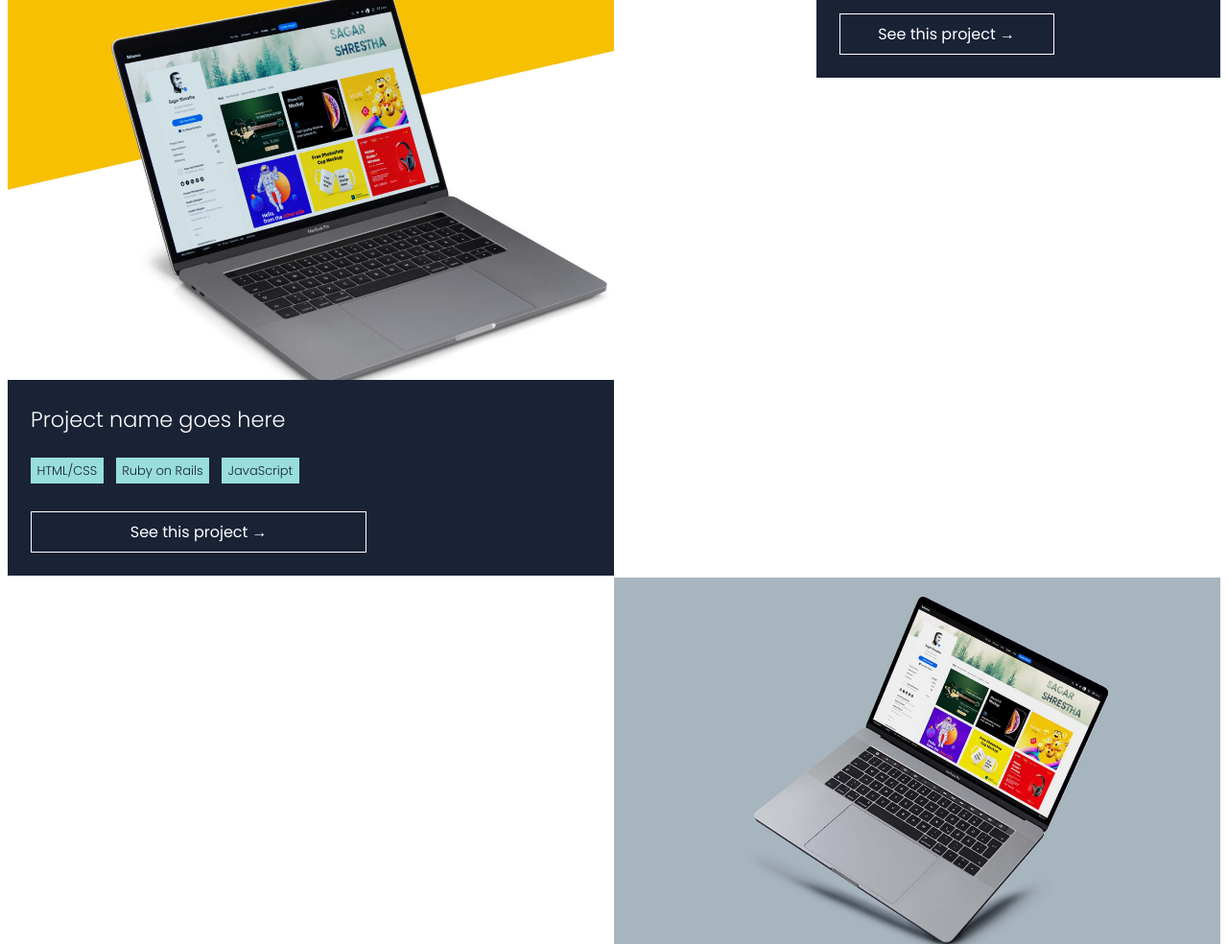
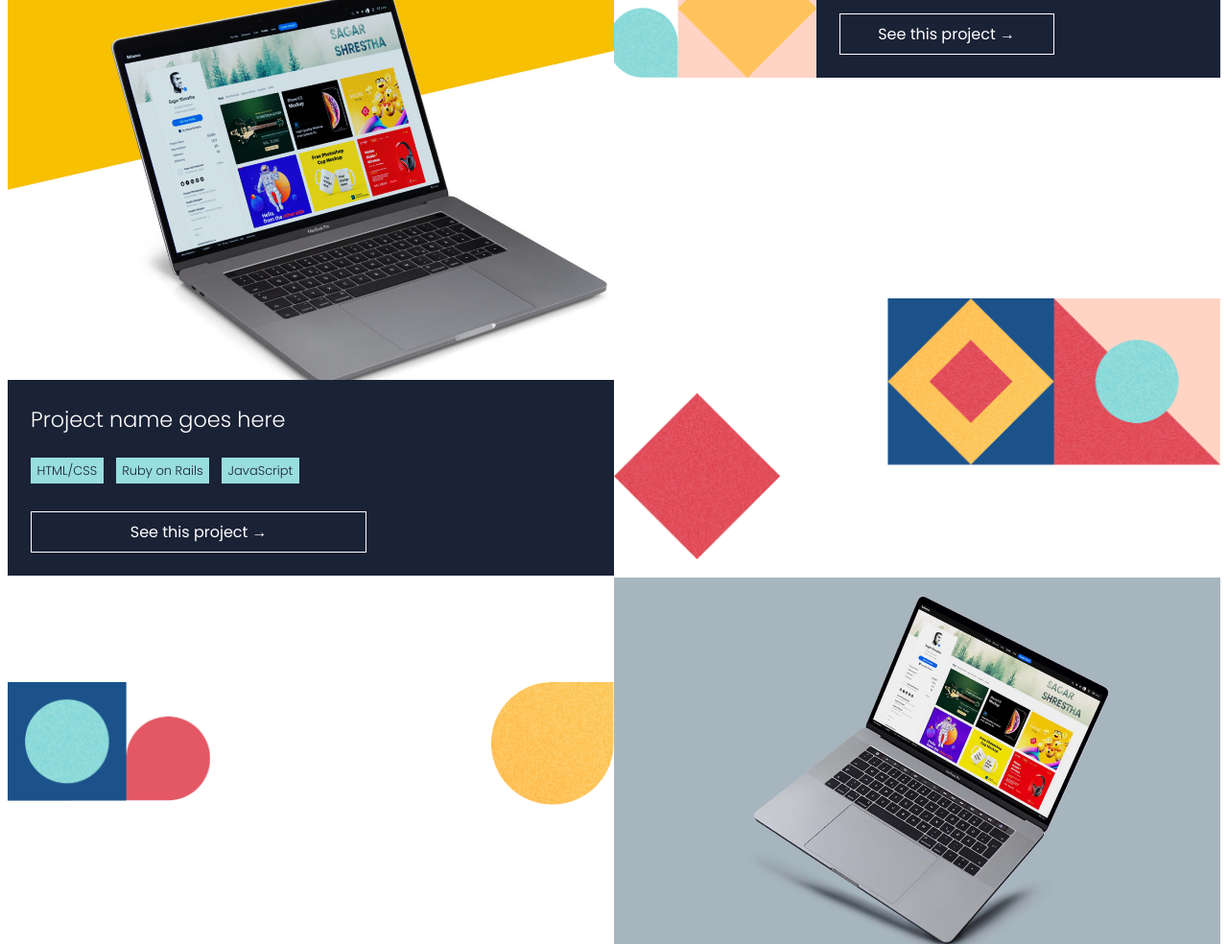
Before and after one commit to jfoyarzo/My-portfolio, a website: page index.html in a window 1280 px wide. Shown: the part 2440-3424 px from the top of the page at 96% size. Drawn offline with nearby package versions, Linux system fonts and the light colour scheme.

Commit message:
Add background layout to grid container

```diff
--- a/assets/css/style.css
+++ b/assets/css/style.css
@@ -374,7 +374,7 @@ fieldset > textarea:focus {
     text-decoration: underline #1a2236 2px;
   }
 
-  .text-wrapper {
+  .headline > .text-wrapper {
     max-width: 55%;
     height: 100%;
     padding: 0;
@@ -385,7 +385,7 @@ fieldset > textarea:focus {
     background-position: bottom right;
   }
 
-  .text-wrapper > p {
+  .headline > .text-wrapper > p {
     margin-right: 35%;
   }
 
@@ -408,6 +408,13 @@ fieldset > textarea:focus {
     margin: 0;
   }
 
+  .projects {
+    background-image: url('/assets/img/image_dots.png');
+    background-repeat: no-repeat;
+    background-position: 430px 210px;
+    background-size: 20vh;
+  }
+
   .projects > h2 {
     font-size: 7em;
     transform: rotate(-90deg) translate(400px, -750px);
@@ -415,7 +422,47 @@ fieldset > textarea:focus {
 
   .grid-container {
     grid-template-columns: repeat(12, 1fr);
-    grid-template-rows: repeat(6, auto);
+    grid-template-rows: repeat(4, auto);
+  }
+
+  .grid-layout {
+    display: block;
+  }
+
+  .layout1 {
+    grid-row: 2;
+    grid-column: 5/9;
+    background-image: url('/assets/img/grid-bg1.png');
+    background-repeat: no-repeat;
+    background-size: contain;
+    background-position: bottom;
+  }
+
+  .layout2 {
+    grid-row: 3/ span1;
+    grid-column: 7/-1;
+    background-image: url('/assets/img/grid-bg2.png');
+    background-repeat: no-repeat;
+    background-size: contain;
+    background-position: 0 230px;
+  }
+
+  .layout3 {
+    grid-row: 4/span1;
+    grid-column: 1/3;
+    background-image: url('/assets/img/grid-bg3.png');
+    background-repeat: no-repeat;
+    background-size: contain;
+    background-position: 0 630px;
+  }
+
+  .layout4 {
+    grid-row: 4/span1;
+    grid-column: 4/7;
+    background-image: url('/assets/img/grid-bg4.png');
+    background-repeat: no-repeat;
+    background-size: 16vh;
+    background-position: right 630px;
   }
 
   .card1 {
--- a/index.html
+++ b/index.html
@@ -44,13 +44,13 @@
     </section>
     <section class="projects">
       <h2>Projects</h2>
-      <div class="grid-layout layout1"></div>
-      <div class="grid-layout layout2"></div>
-      <div class="grid-layout layout3"></div>
-      <div class="grid-layout layout4"></div>
-      <div class="grid-layout layout5"></div>
-      <div class="grid-layout layout6"></div>
       <div class="grid-container">
+        <div class="grid-layout layout1"></div>
+        <div class="grid-layout layout2"></div>
+        <div class="grid-layout layout3"></div>
+        <div class="grid-layout layout4"></div>
+        <div class="grid-layout layout5"></div>
+        <div class="grid-layout layout6"></div>
         <div class="card card1">
           <div class="card-image image1"></div>
           <div class="card-body">
@@ -151,6 +151,7 @@
           <img src="./assets/img/ic_download.png" width="32" alt="Download icon" class="dl-icon" />
         </button>
       </div>
+      <div class="list-wrapper">
       <ul class="main-list">
         <li class="main-item languages">
           <h3>Languages</h3>
@@ -182,6 +183,7 @@
           </ul>
         </li>
       </ul>
+    </div>
     </section>
     <section id="contact">
       <div class="text-wrapper contact-wrapper">
```
Also changed, not shown: assets/img/grid-bg1.png (added), assets/img/grid-bg2.png (added), assets/img/grid-bg3.png (added), assets/img/grid-bg4.png (added).
